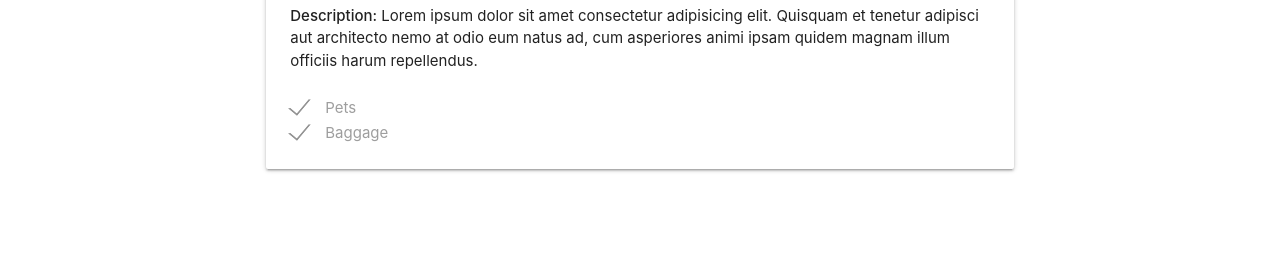
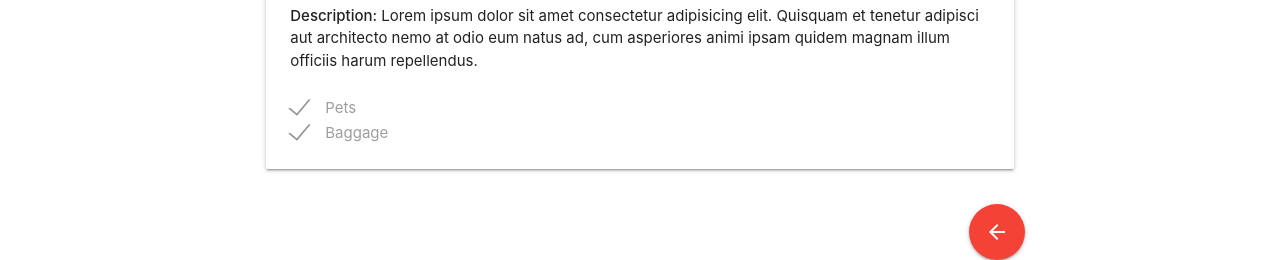
Before and after one commit to MitIvan/CP_app_design, a plain HTML site: page index.html in a window 1280 px wide. Shown: the part 583-843 px from the top of the page. Before the commit the page ends 800 px from the top, so only its background shows below. Drawn offline with nearby package versions, Linux system fonts and the light colour scheme.

Commit message:
new desing

```diff
--- a/index.html
+++ b/index.html
@@ -312,6 +312,11 @@
 
                 </div>
             </div>
+            <div class="row">
+                <div class="right-align">
+                    <a href="#" class="btn-floating btn-large waves-effect waves-light red"><i class="material-icons">arrow_back</i></a>
+                </div>
+            </div>
         </section>
 
 
```
